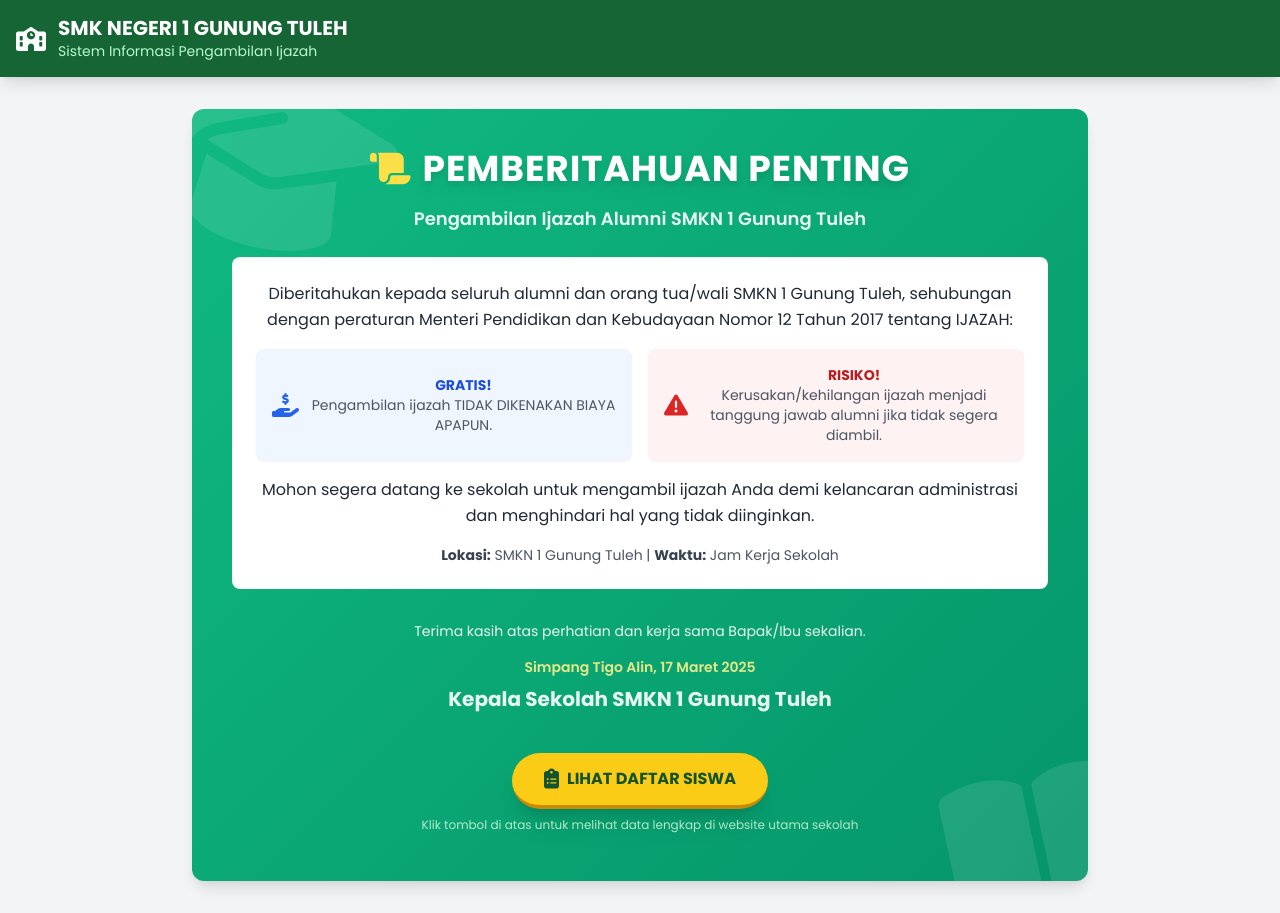
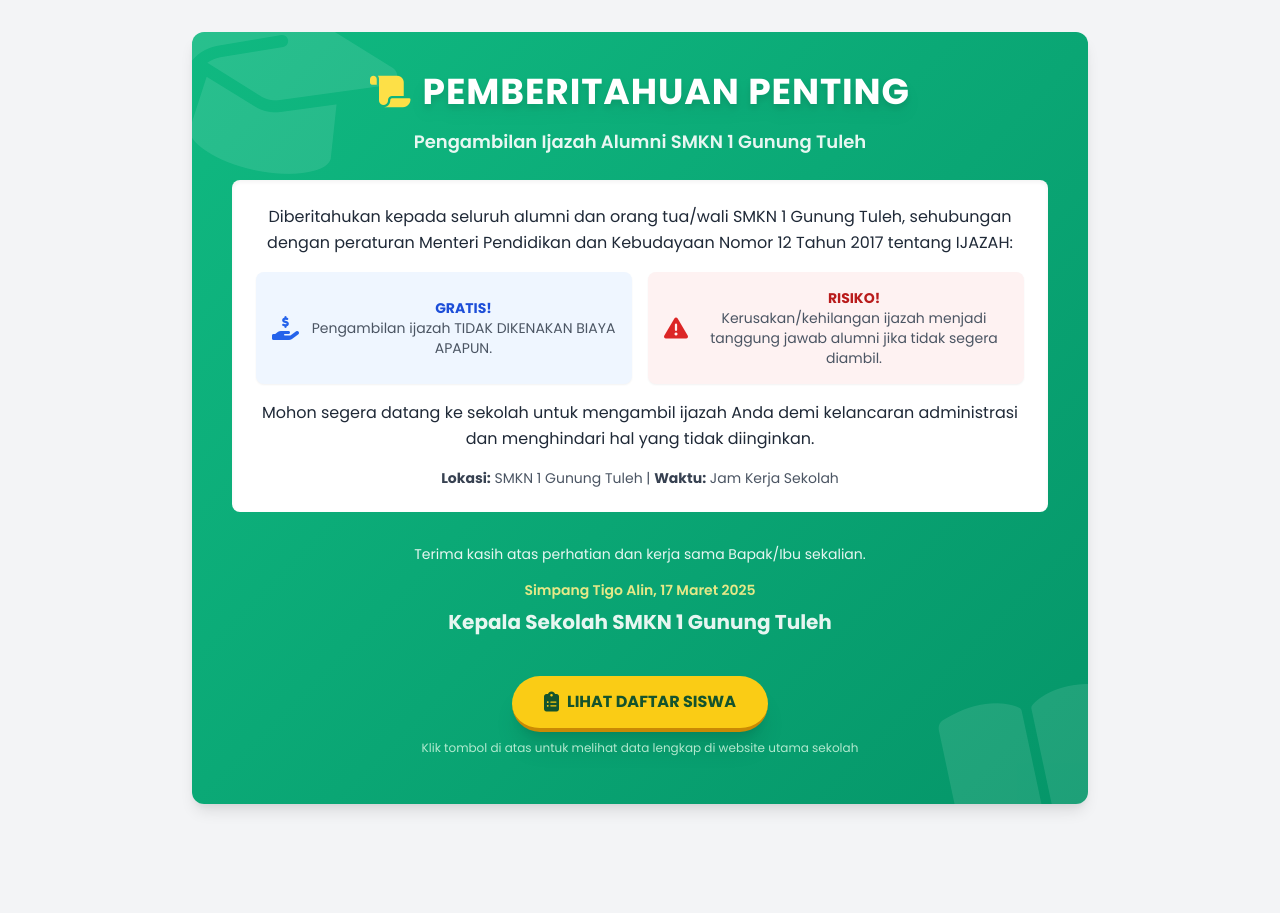
Before and after one commit to smkn1gunungtulehofficial/website, a plain HTML site: page web/pengumuman-ijazah.html in a window 1280 px wide. After the commit the page ends 836 px from the top, so only its background shows below. Drawn offline with nearby package versions, Linux system fonts and the light colour scheme.

Commit message:
Update pengumuman-ijazah.html

```diff
--- a/web/pengumuman-ijazah.html
+++ b/web/pengumuman-ijazah.html
@@ -27,18 +27,6 @@
     </style>
 </head>
 <body class="text-gray-800">
-
-    <!-- Navbar --><nav class="bg-green-800 text-white p-4 shadow-lg sticky top-0 z-50">
-        <div class="container mx-auto flex justify-between items-center">
-            <div class="flex items-center gap-3">
-                <i class="fa-solid fa-school text-2xl"></i>
-                <div>
-                    <h1 class="font-bold text-xl leading-tight">SMK NEGERI 1 GUNUNG TULEH</h1>
-                    <p class="text-sm text-green-200">Sistem Informasi Pengambilan Ijazah</p>
-                </div>
-            </div>
-        </div>
-    </nav>
 
     <div class="container mx-auto p-4 md:p-8 space-y-8">
 
```
